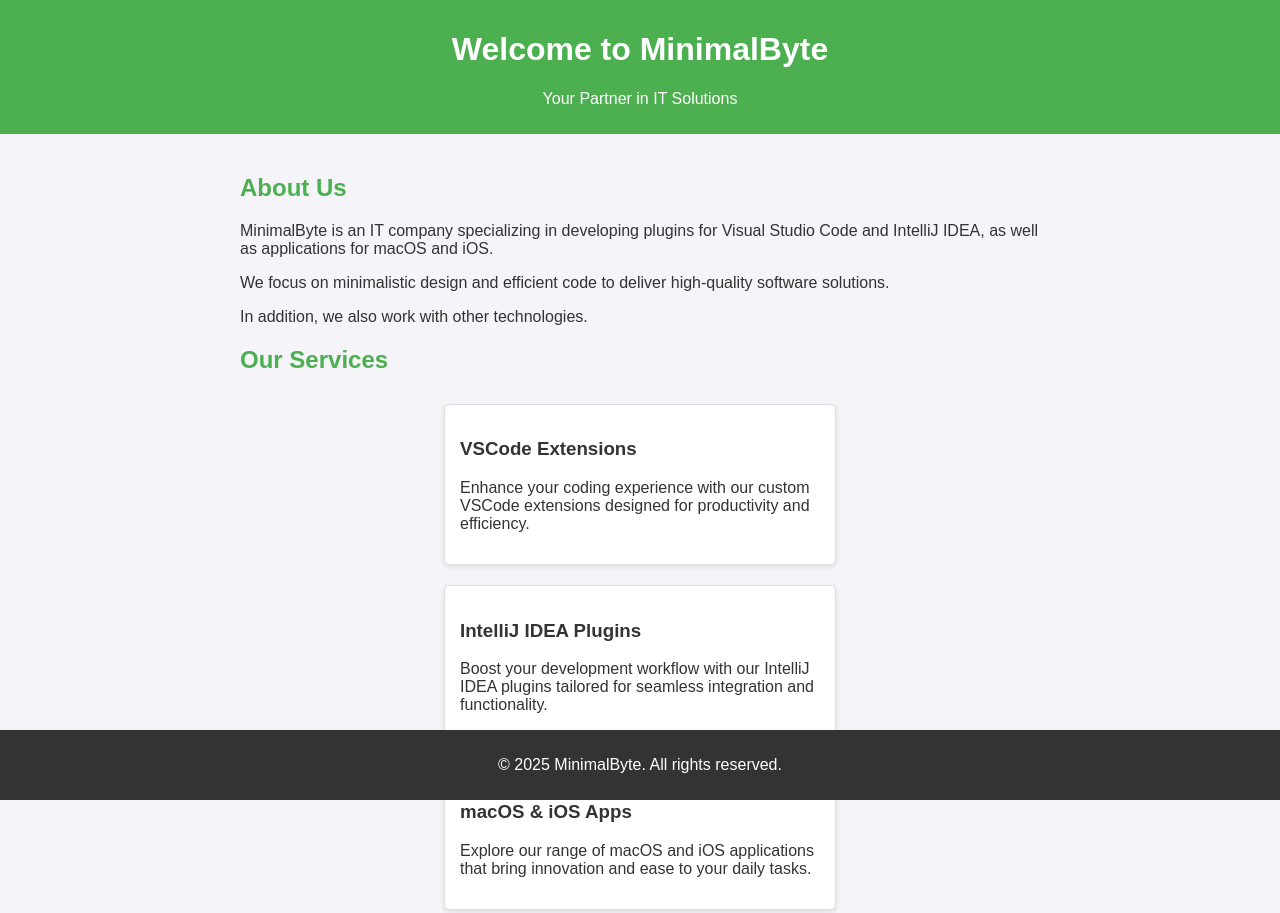
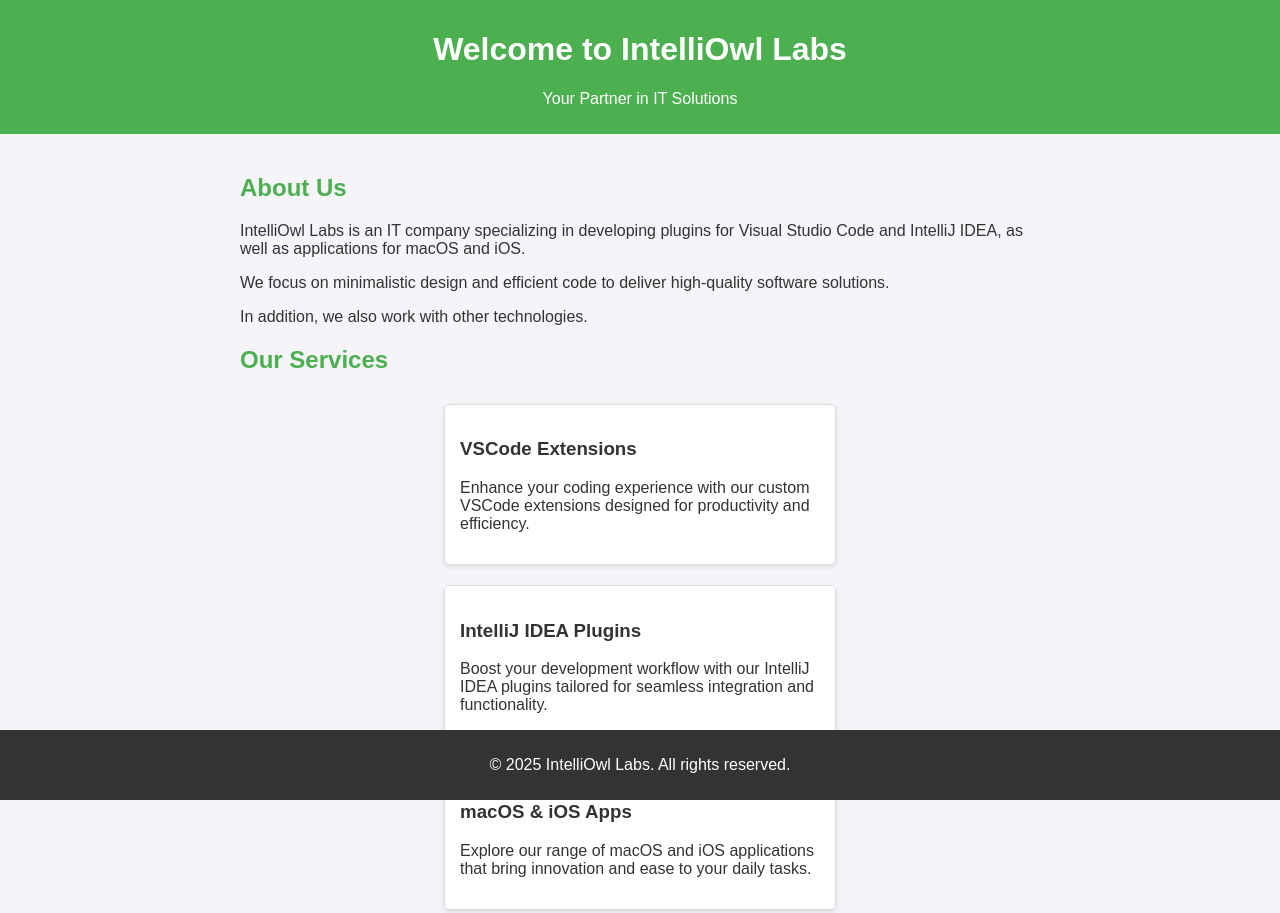
Before and after one commit to aldanchenko/minimalbyte, a plain HTML site: page index.html in a window 1280 px wide. Shown: the top 913 px of the page. Drawn offline with Linux system fonts and the light colour scheme.

Commit message:
Update index.html

```diff
--- a/index.html
+++ b/index.html
@@ -3,7 +3,7 @@
 <head>
     <meta charset="UTF-8">
     <meta name="viewport" content="width=device-width, initial-scale=1.0">
-    <title>MinimalByte - IT Solutions</title>
+    <title>IntelliOwl Labs - IT Solutions</title>
     <style>
         body {
             font-family: Arial, sans-serif;
@@ -56,12 +56,12 @@
 </head>
 <body>
     <header>
-        <h1>Welcome to MinimalByte</h1>
+        <h1>Welcome to IntelliOwl Labs</h1>
         <p>Your Partner in IT Solutions</p>
     </header>
     <div class="content">
         <h2>About Us</h2>
-        <p>MinimalByte is an IT company specializing in developing plugins for Visual Studio Code and IntelliJ IDEA, as well as applications for macOS and iOS.</p>
+        <p>IntelliOwl Labs is an IT company specializing in developing plugins for Visual Studio Code and IntelliJ IDEA, as well as applications for macOS and iOS.</p>
       	<p>We focus on minimalistic design and efficient code to deliver high-quality software solutions.</p>
 	<p>In addition, we also work with other technologies.</p>
 
@@ -86,7 +86,7 @@
         </div>
     </div>
     <footer>
-        <p>&copy; 2025 MinimalByte. All rights reserved.</p>
+        <p>&copy; 2025 IntelliOwl Labs. All rights reserved.</p>
     </footer>
 </body>
 </html>
```
